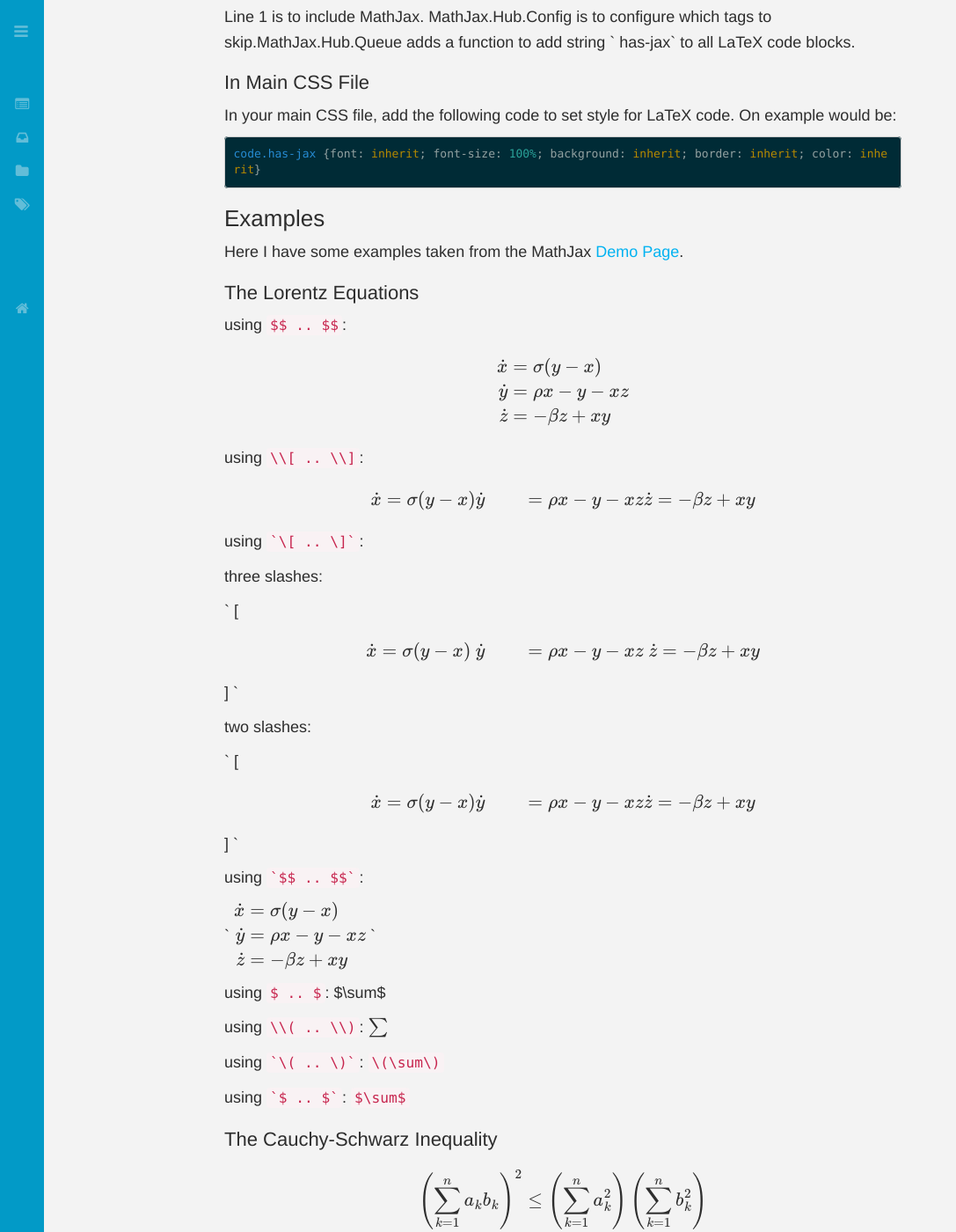
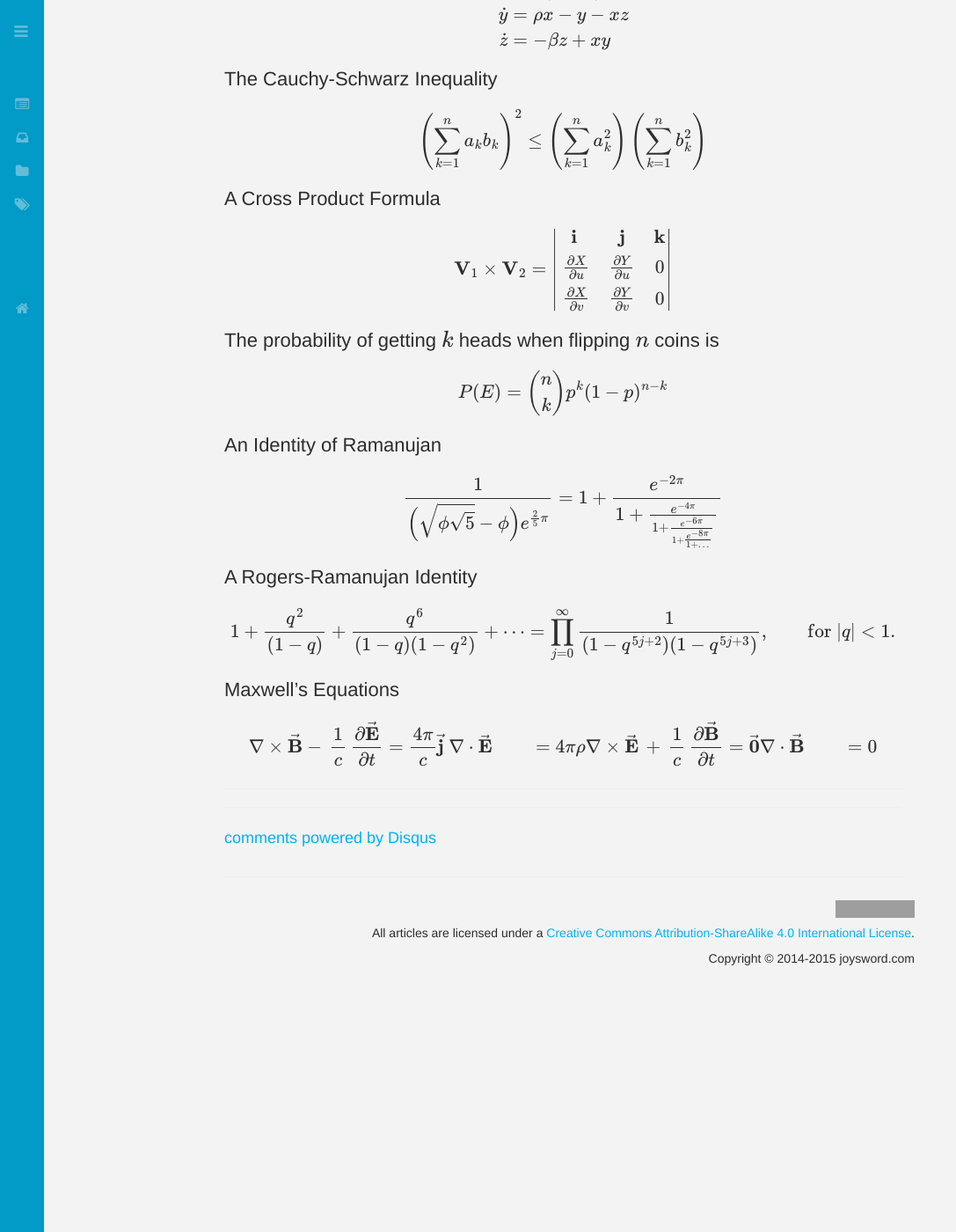
Before and after one commit to joysword/joysword.github.io, a Jekyll site: the page built from _posts/2014-02-13-latex_support_for_jekyll_blog.md, in a window 1280 px wide and 1400 px high, scrolled down 1350 px. Shown: the whole window at 88% size, without its empty margins (0-1087 px from the left). Built offline with Jekyll 4.4.1, drawn with Linux system fonts in a browser that asks for light colours; nearby versions of some CDN libraries; Markdown is read by kramdown in place of the engine named in the settings; formulas are drawn with MathJax 3; comment, search, counter and statistics services are not loaded; some of the changed text lies outside the part shown; grey boxes are pictures that could not be loaded.

Commit message:
finished testing, using MathJax without extra scripts

````diff
--- a/_posts/2014-02-13-latex_support_for_jekyll_blog.md
+++ b/_posts/2014-02-13-latex_support_for_jekyll_blog.md
@@ -22,25 +20,6 @@ To solve this issue, we need to add some JavaScript and some CSS (optional).
 
 #### In Main Layout File
 In your main layoug file, add the following code anywhere. I would like to put all my JavaScript code at the end of the file, only before the closing `<\html>` tag.
-
-{% highlight HTML %}
-<script type="text/javascript" src="http://cdn.mathjax.org/mathjax/latest/MathJax.js?config=TeX-AMS-MML_HTMLorMML"></script>
-<script>
-MathJax.Hub.Config({
-    tex2jax: {
-		skipTags: ['script', 'noscript', 'style', 'textarea', 'pre']
-	}
-});
-MathJax.Hub.Queue(function() {
-	var all = MathJax.Hub.getAllJax(), i;
-	for(i=0; i < all.length; i += 1) {
-		all[i].SourceElement().parentNode.className += ' has-jax';
-	}
-});
-</script>
-{% endhighlight %}
-
-Test fancy code block:
 
 ``` html
 <script type="text/javascript" src="http://cdn.mathjax.org/mathjax/latest/MathJax.js?config=TeX-AMS-MML_HTMLorMML"></script>
@@ -64,17 +43,15 @@ Line 1 is to include MathJax. MathJax.Hub.Config is to configure which tags to s
 #### In Main CSS File
 In your main CSS file, add the following code to set style for LaTeX code. On example would be:
 
-{% highlight CSS %}
+``` css
 code.has-jax {font: inherit; font-size: 100%; background: inherit; border: inherit; color: inherit}
-{% endhighlight %}
+```
 
 ### Examples
 
 Here I have some examples taken from the MathJax [Demo Page](http://www.mathjax.org/demos/tex-samples/).
 
 #### The Lorentz Equations
-
-using `$$ .. $$`:
 
 $$
 \begin{aligned}
@@ -84,100 +61,41 @@ $$
 \end{aligned}
 $$
 
-using `\\[ .. \\]`:
-
-\\[
-\begin{aligned}
-\dot{x} & = \sigma(y-x) \\
-\dot{y} & = \rho x - y - xz \\
-\dot{z} & = -\beta z + xy
-\end{aligned}
-\\]
-
-using `` `\[ .. \]` ``:
-
-three slashes:
-
-`
-\[
-\begin{aligned}
-\dot{x} & = \sigma(y-x) \\\
-\dot{y} & = \rho x - y - xz \\\
-\dot{z} & = -\beta z + xy
-\end{aligned}
-\]
-`
-
-two slashes:
-
-`
-\[
-\begin{aligned}
-\dot{x} & = \sigma(y-x) \\
-\dot{y} & = \rho x - y - xz \\
-\dot{z} & = -\beta z + xy
-\end{aligned}
-\]
-`
-
-using `` `$$ .. $$` ``:
-
-`
-$$
-\begin{aligned}
-\dot{x} & = \sigma(y-x) \\
-\dot{y} & = \rho x - y - xz \\
-\dot{z} & = -\beta z + xy
-\end{aligned}
-$$
-`
-
-using `$ .. $`: $\sum$
-
-using `\\( .. \\)`: \\(\sum\\)
-
-using `` `\( .. \)` ``: `\(\sum\)`
-
-using `` `$ .. $` ``: `$\sum$`
-
-
 #### The Cauchy-Schwarz Inequality
 
-\\[ \left( \sum_{k=1}^n a_k b_k \right)^2 \leq \left( \sum_{k=1}^n a_k^2 \right) \left( \sum_{k=1}^n b_k^2 \right) \\]
+$$ \left( \sum_{k=1}^n a_k b_k \right)^2 \leq \left( \sum_{k=1}^n a_k^2 \right) \left( \sum_{k=1}^n b_k^2 \right) $$
 
 
 #### A Cross Product Formula
 
-\\[\mathbf{V}_1 \times \mathbf{V}_2 =  \begin{vmatrix}
-\mathbf{i} & \mathbf{j} & \mathbf{k} \\
-\frac{\partial X}{\partial u} &  \frac{\partial Y}{\partial u} & 0 \\
+$$\mathbf{V}_1 \times \mathbf{V}_2 =  \begin{vmatrix}
+\mathbf{i} & \mathbf{j} & \mathbf{k} \\\
+\frac{\partial X}{\partial u} &  \frac{\partial Y}{\partial u} & 0 \\\
 \frac{\partial X}{\partial v} &  \frac{\partial Y}{\partial v} & 0
-\end{vmatrix}  \\]
+\end{vmatrix} $$
 
 
-#### The probability of getting `\(k\)` heads when flipping `\(n\)` coins is
-`
-\[P(E)   = {n \choose k} p^k (1-p)^{ n-k} \]
-`
+#### The probability of getting \\(k\\) heads when flipping \\(n\\) coins is
+
+$$ P(E) = {n \choose k} p^k (1-p)^{ n-k} $$
+
 #### An Identity of Ramanujan
-`
-\[ \frac{1}{\Bigl(\sqrt{\phi \sqrt{5}}-\phi\Bigr) e^{\frac25 \pi}} =
+
+\\[ \frac{1}{\Bigl(\sqrt{\phi \sqrt{5}}-\phi\Bigr) e^{\frac25 \pi}} =
 1+\frac{e^{-2\pi}} {1+\frac{e^{-4\pi}} {1+\frac{e^{-6\pi}}
-{1+\frac{e^{-8\pi}} {1+\ldots} } } } \]
-`
+{1+\frac{e^{-8\pi}} {1+\ldots} } } } \\]
 
 #### A Rogers-Ramanujan Identity
-`
-\[  1 +  \frac{q^2}{(1-q)}+\frac{q^6}{(1-q)(1-q^2)}+\cdots =
+
+\\[  1 +  \frac{q^2}{(1-q)}+\frac{q^6}{(1-q)(1-q^2)}+\cdots =
 \prod_{j=0}^{\infty}\frac{1}{(1-q^{5j+2})(1-q^{5j+3})},
-\quad\quad \text{for $|q|<1$}. \]
-`
+\quad\quad \text{for $|q|<1$}. \\]
+
 
 #### Maxwell&#8217;s Equations
-`
-\[  \begin{aligned}
+
+\\[  \begin{aligned}
 \nabla \times \vec{\mathbf{B}} -\, \frac1c\, \frac{\partial\vec{\mathbf{E}}}{\partial t} & = \frac{4\pi}{c}\vec{\mathbf{j}} \\   \nabla \cdot \vec{\mathbf{E}} & = 4 \pi \rho \\
 \nabla \times \vec{\mathbf{E}}\, +\, \frac1c\, \frac{\partial\vec{\mathbf{B}}}{\partial t} & = \vec{\mathbf{0}} \\
 \nabla \cdot \vec{\mathbf{B}} & = 0 \end{aligned}
-\]
-`
+\\]
--- a/css/style.css
+++ b/css/style.css
@@ -633,6 +633,7 @@ article .post-list-title h2 {
 }
 
 /* MathJax */
+/* code.has-jax {font: inherit; font-size: 90%; background: inherit; border: inherit; color: inherit;} */
 
 article table {
   border-collapse: collapse;
````
Also changed, not shown: other parts of _posts/2014-02-13-latex_support_for_jekyll_blog.md (+1 -3 lines).
